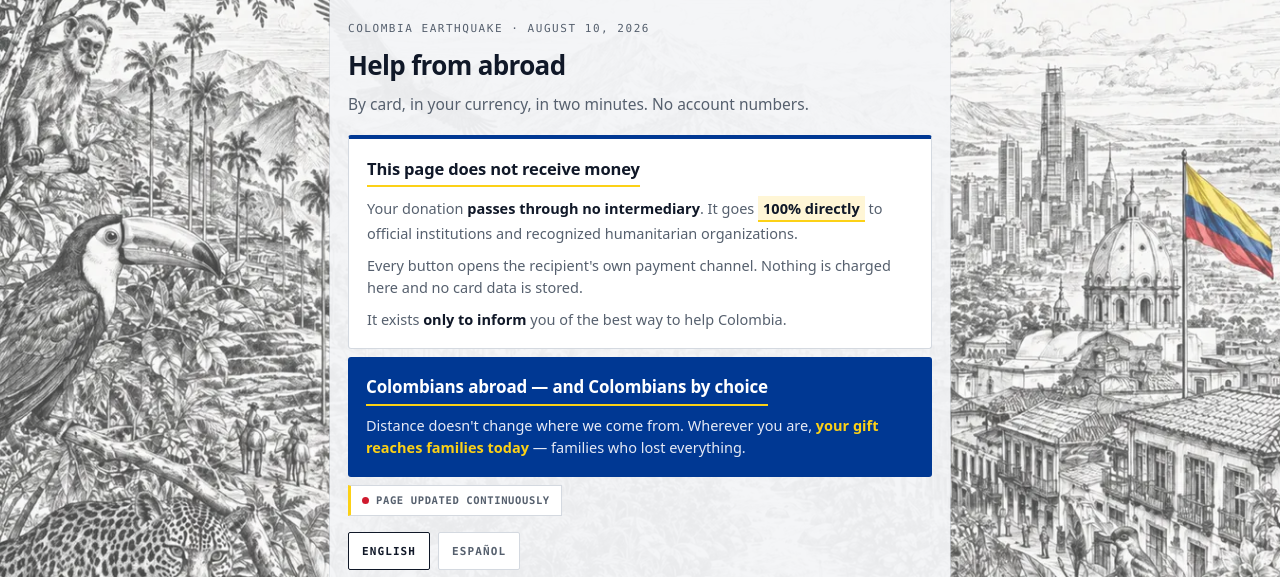
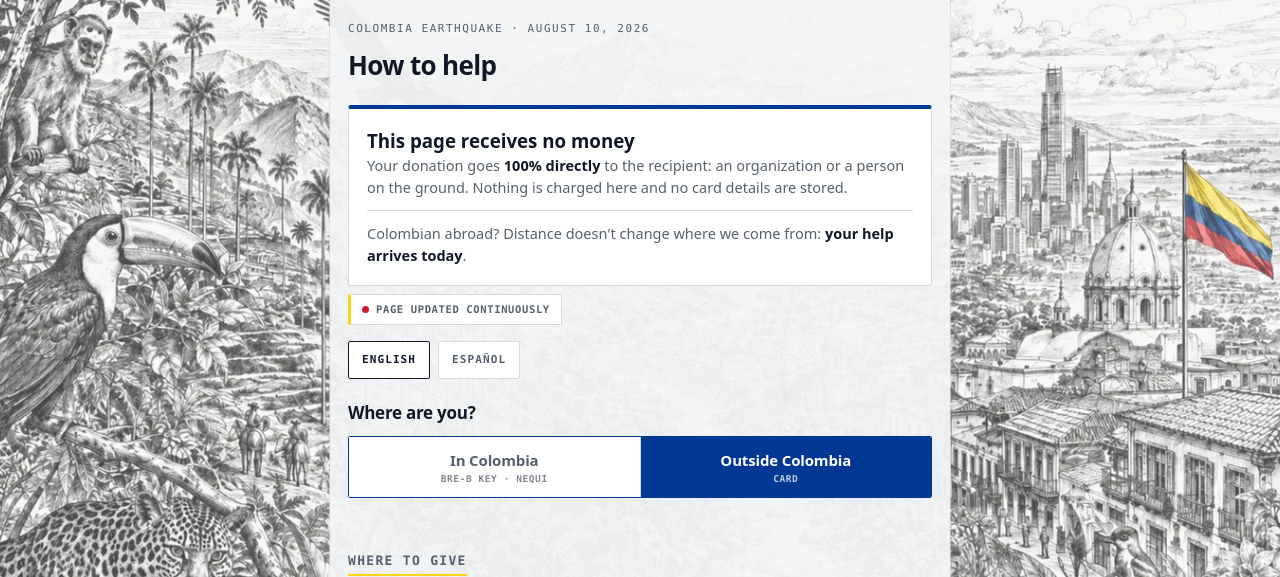
Before and after one commit to ferbenda/4colombia, a plain HTML site: page ayudar.html in a window 1280 px wide. Shown: the part 58-635 px from the top of the page. Drawn offline with Linux system fonts and the light colour scheme; a script that the page names is missing.

Commit message:
Add files via upload

```diff
--- a/ayudar.html
+++ b/ayudar.html
@@ -115,6 +115,7 @@
   border-top:4px solid var(--azul);border-radius:3px;padding:18px;margin:20px 0 8px}
 .aviso-dinero h2{font-family:var(--sans);font-size:16.5px;letter-spacing:-.01em;
   text-transform:none;color:var(--tinta);margin:0 0 9px;font-weight:700}
+.aviso-dinero .ad-dia{border-top:1px solid var(--linea);margin-top:11px;padding-top:11px}
 .aviso-dinero p{font-size:14.5px;color:var(--tinta-2);line-height:1.55;margin-bottom:9px}
 .aviso-dinero p:last-child{margin-bottom:0}
 .aviso-dinero b{color:var(--tinta)}
@@ -122,11 +123,6 @@
   padding:1px 5px;font-weight:700;color:var(--tinta)}
 
 /* ---- llamado a la diáspora ---- */
-.diaspora{background:var(--azul);color:#fff;border-radius:3px;padding:18px;margin-bottom:8px}
-.diaspora h2{font-family:var(--sans);font-size:17px;text-transform:none;letter-spacing:-.01em;
-  color:#fff;margin:0 0 8px;font-weight:700}
-.diaspora p{font-size:14.5px;line-height:1.55;color:#E6EAF5;margin:0}
-.diaspora .amarillo{color:var(--amarillo);font-weight:700}
 
 .eyebrow{font-family:var(--mono);font-size:11px;letter-spacing:.14em;text-transform:uppercase;color:var(--tinta-2)}
 h1{font-size:26px;font-weight:650;letter-spacing:-.025em;margin:10px 0 8px}
@@ -209,7 +205,6 @@
   margin-top:11px;padding-top:9px;border-top:1px solid var(--linea);display:flex;gap:7px;align-items:flex-start}
 .verif b{color:var(--tinta);font-weight:700}
 .verif .tic{color:var(--azul);flex:none;font-size:11px;line-height:1.35}
-.co-expira{font-family:var(--mono);font-size:10.5px;color:var(--tinta-2);margin-top:8px}
 .co-enlaces{display:flex;flex-wrap:wrap;gap:6px 16px;margin-top:4px}
 .co-perfil{display:inline-flex;align-items:center;gap:6px;font-family:var(--mono);font-size:11.5px;
   color:var(--azul);text-decoration:none;margin-top:2px}
@@ -288,34 +283,11 @@
 <div class="fondo" aria-hidden="true"></div>
 <div class="wrap">
   <div class="eyebrow"><span lang-es>Sismo Colombia · 10 de agosto de 2026</span><span lang-en>Colombia Earthquake · August 10, 2026</span></div>
-  <h1><span lang-es>Ayudar desde el exterior</span><span lang-en>Help from abroad</span></h1>
-  <p class="intro">
-    <span lang-es>Con tarjeta, en tu moneda, en dos minutos. Sin cuentas ni llaves.</span>
-    <span lang-en>By card, in your currency, in two minutes. No account numbers.</span>
-  </p>
-
+  <h1><span lang-es>Cómo ayudar</span><span lang-en>How to help</span></h1>
   <div class="aviso-dinero">
-    <h2><span lang-es>Esta página no recibe dinero</span><span lang-en>This page does not receive money</span></h2>
-    <p>
-      <span lang-es>Tu donación <b>no pasa por ningún intermediario</b>. Va <span class="marca-cero">100% directo</span> a instituciones oficiales y organizaciones humanitarias reconocidas.</span>
-      <span lang-en>Your donation <b>passes through no intermediary</b>. It goes <span class="marca-cero">100% directly</span> to official institutions and recognized humanitarian organizations.</span>
-    </p>
-    <p>
-      <span lang-es>Cada botón abre el canal de pago de quien recibe. Aquí no se cobra nada ni se guardan datos de tarjeta.</span>
-      <span lang-en>Every button opens the recipient's own payment channel. Nothing is charged here and no card data is stored.</span>
-    </p>
-    <p>
-      <span lang-es>Existe <b>solo para informar</b> cuál es la mejor forma de ayudar a Colombia.</span>
-      <span lang-en>It exists <b>only to inform</b> you of the best way to help Colombia.</span>
-    </p>
-  </div>
-
-  <div class="diaspora">
-    <h2><span lang-es>Colombianos en el exterior y colombianos por adopción</span><span lang-en>Colombians abroad — and Colombians by choice</span></h2>
-    <p>
-      <span lang-es>La distancia no cambia de dónde venimos. Desde donde estés, <span class="amarillo">tu aporte llega hoy</span> a las familias que lo perdieron todo.</span>
-      <span lang-en>Distance doesn't change where we come from. Wherever you are, <span class="amarillo">your gift reaches families today</span> — families who lost everything.</span>
-    </p>
+    <h3><span lang-es>Esta página no recibe dinero</span><span lang-en>This page receives no money</span></h3>
+    <p><span lang-es>Tu donación va <b>100% directa</b> a quien la recibe: una organización o una persona en el terreno. Aquí no se cobra nada ni se guardan datos de tarjeta.</span><span lang-en>Your donation goes <b>100% directly</b> to the recipient: an organization or a person on the ground. Nothing is charged here and no card details are stored.</span></p>
+    <p class="ad-dia"><span lang-es>¿Colombiano en el exterior? La distancia no cambia de dónde venimos: <b>tu aporte llega hoy</b>.</span><span lang-en>Colombian abroad? Distance doesn't change where we come from: <b>your help arrives today</b>.</span></p>
   </div>
 
   <div class="actualiza"><span class="pulso" aria-hidden="true"></span>
@@ -766,15 +738,6 @@
       caja.appendChild(v);
     }
 
-    if(c.expira){
-      const cad = document.createElement('div');
-      cad.className = 'co-expira';
-      const f = new Date(c.expira + 'T12:00:00');
-      const fecha = f.toLocaleDateString(en ? 'en-GB' : 'es-CO', {day:'numeric', month:'long'});
-      cad.textContent = (en ? 'Listed until ' : 'Publicado hasta el ') + fecha;
-      caja.appendChild(cad);
-    }
-
     (c.medios || []).forEach(m => {
       const fila = document.createElement('div');
       fila.className = 'medio';
```
Also changed, not shown: 1 other file.
